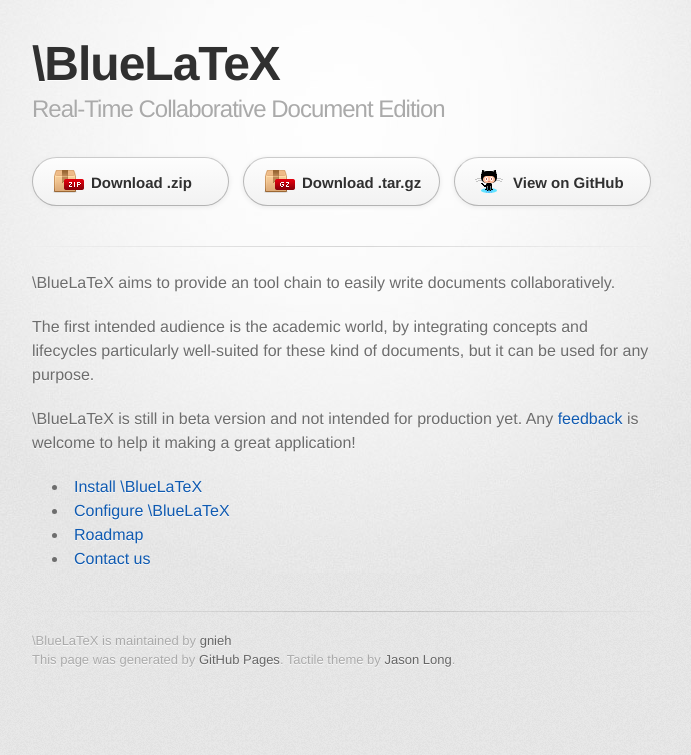
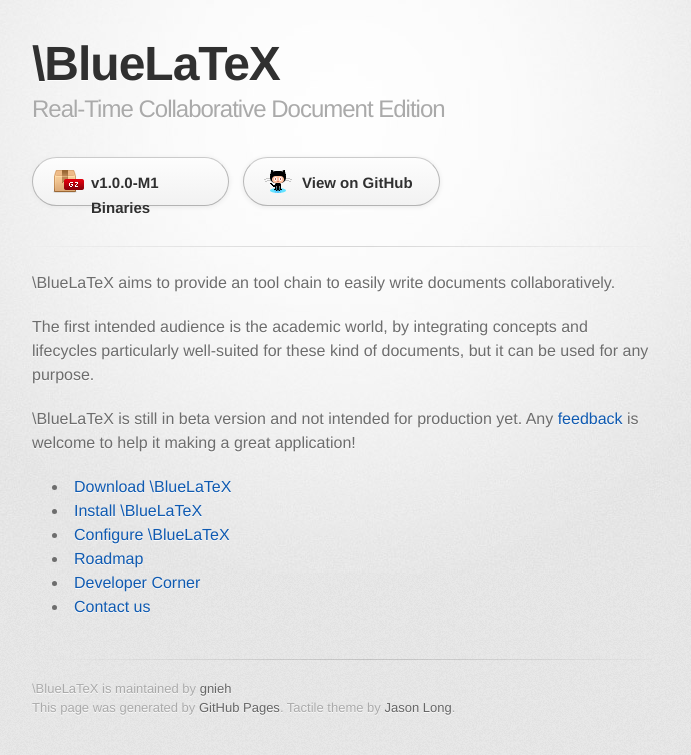
Before and after one commit to jeromedrouet/bluelatex-website, a Jekyll site: the page built from index.markdown, in a window 1280 px wide. Shown: the top 755 px of the page, without its empty margins (298-989 px from the left). Built offline with Jekyll 4.4.1, drawn with Linux system fonts in a browser that asks for light colours; some web fonts are replaced.

Commit message:
Add instructions do download and install \Blue

```diff
--- a/_includes/menu.html
+++ /dev/null
@@ -1,6 +0,0 @@
-<section id="downloads" class="clearfix">
-  <a href="https://github.com/gnieh/bluelatex/zipball/master" id="download-zip" class="button"><span>Download .zip</span></a>
-  <a href="https://github.com/gnieh/bluelatex/tarball/master" id="download-tar-gz" class="button"><span>Download .tar.gz</span></a>
-  <a href="https://github.com/gnieh/bluelatex" id="view-on-github" class="button"><span>View on GitHub</span></a>
-</section>
-<hr>
--- a/_layouts/default.html
+++ b/_layouts/default.html
@@ -20,7 +20,12 @@
 
         {% include header.html %}
 
-        {% include menu.html %}
+        <section id="downloads" class="clearfix">
+          <a href="https://github.com/gnieh/bluelatex/releases/download/v1.0.0-M1/bluelatex-1.0.0-M1.tgz" id="download-tar-gz" class="button"><span>v1.0.0-M1 Binaries</span></a>
+          <a href="https://github.com/gnieh/bluelatex" id="view-on-github" class="button"><span>View on GitHub</span></a>
+        </section>
+
+        <hr />
 
         <section id="main_content">
         {{ content }}
--- a/index.markdown
+++ b/index.markdown
@@ -8,7 +8,9 @@
 
 \BlueLaTeX is still in beta version and not intended for production yet. Any [feedback](contact/) is welcome to help it making a great application!
 
+ - [Download \BlueLaTeX](/download/)
  - [Install \BlueLaTeX](/installation/)
  - [Configure \BlueLaTeX](/configuration/)
  - [Roadmap](/roadmap/)
+ - [Developer Corner](/developers/)
  - [Contact us](/contact/)
```
